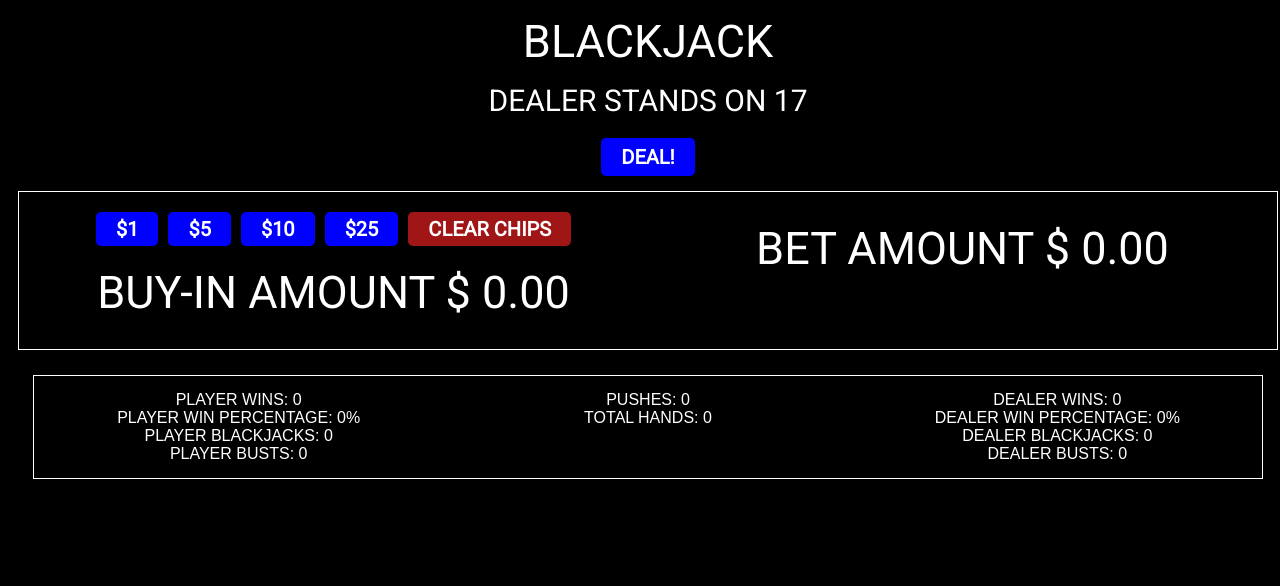
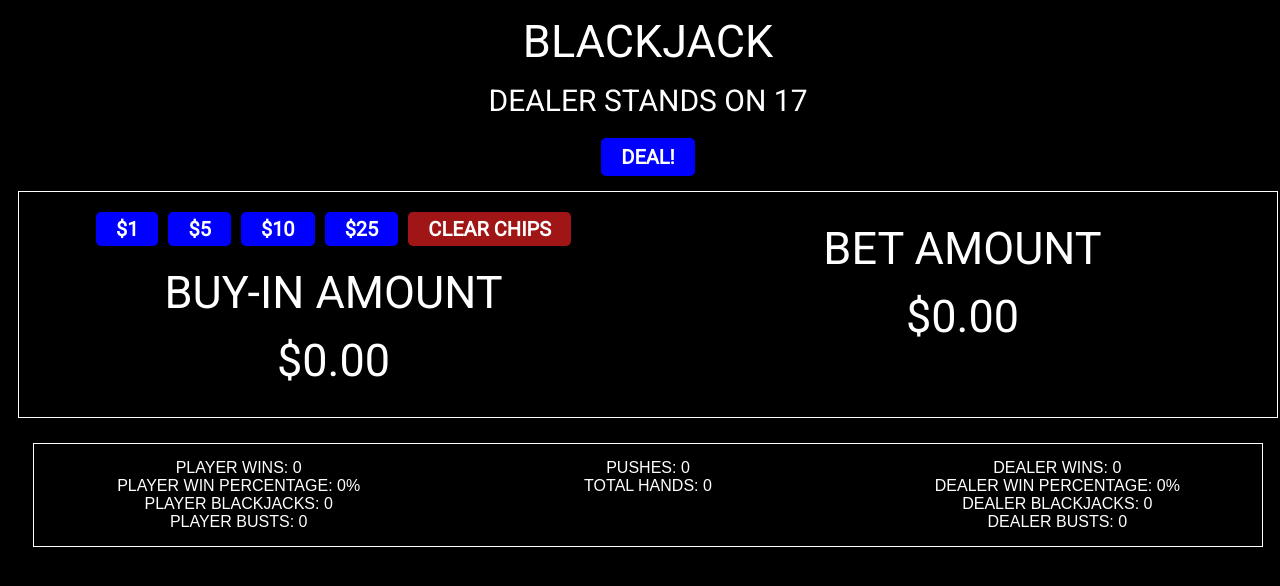
Before and after one commit to jteng1/blackjack, a React (Create React App) app: page / in a window 1280 px wide. Shown: the top 586 px of the page. Built offline with nearby package versions, Linux system fonts and the light colour scheme; no server answers.

Commit message:
made chips value easier to see

```diff
--- a/src/components/Chips.jsx
+++ b/src/components/Chips.jsx
@@ -37,11 +37,13 @@ export default class Chips extends Component {
             >
               Clear Chips
             </button>
-            <h1>Buy-In Amount $ {this.props.playerChips.toFixed(2)}</h1>
+            <h1>Buy-In Amount</h1>
+            <h1>${this.props.playerChips.toFixed(2)}</h1>
           </div>
         ) : (
           <div className='chipStats'>
-            <h1>Player Chips $ {this.props.playerChips.toFixed(2)}</h1>
+            <h1>Player Chips</h1>
+            <h1>${this.props.playerChips.toFixed(2)}</h1>
             <p>Chips in Play: $ {this.props.chipsInPlay.toFixed(2)}</p>
             <p>Win Amount: $ {this.props.winAmount.toFixed(2)}</p>
           </div>
@@ -85,7 +87,8 @@ export default class Chips extends Component {
           ) : (
             ''
           )}
-          <h1>Bet Amount $ {this.props.betAmount.toFixed(2)}</h1>
+          <h1>Bet Amount</h1>
+          <h1>${this.props.betAmount.toFixed(2)}</h1>
         </div>
       </div>
     );
```
Also changed, not shown: 4 other files (tests, documents, lock files or other folders).
